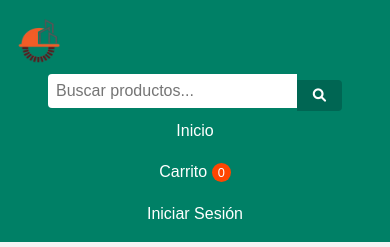
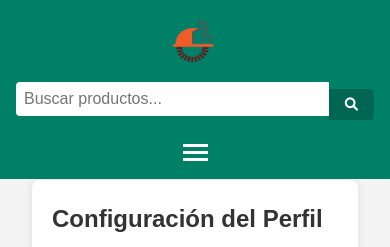
Before and after one commit to 0RLAND0-AV/DevsUp, a Django app: template sitioWeb/templates/ofertar.html in a window 390 px wide. Shown: the top 247 px of the page. Run offline with Django 5.2, Linux system fonts and the light colour scheme; the template is opened without the code that fills it, so the values that code supplies are empty; some libraries are stand-ins or nearby versions.

Commit message:
barra de navegacion fija

```diff
--- a/sitioWeb/static/barraNavegacion.css
+++ b/sitioWeb/static/barraNavegacion.css
@@ -1,10 +1,23 @@
 .navbar {
+    position: fixed;  /* Fija la barra en la parte superior */
+    top: 0;
+    left: 0;
+    width: 100%;  /* La barra ocupará todo el ancho */
     background-color: var(--primary-color);
     display: flex;
     justify-content: space-between;
     align-items: center;
     padding: 1rem;
     color: var(--white);
+    z-index: 1000;
+    flex-wrap: nowrap; /* Evita que los elementos salten a nuevas líneas */
+    overflow: hidden;  /* Asegura que no haya desbordamientos */
+}
+
+.logo {
+    display: flex;
+    align-items: center;
+    flex-shrink: 0;  /* Evita que el logo se reduzca */
 }
 
 .logo-img {
@@ -16,15 +29,16 @@
     display: flex;
     align-items: center;
     flex-grow: 1;
-    margin: 0 2rem;
+    margin: 0 1rem;
+    max-width: 500px;  /* Ajusta el ancho máximo del buscador */
+    min-width: 0;
 }
 
 .search-bar input {
     padding: 0.5rem;
     border: none;
     border-radius: 4px 0 0 4px;
-    width: 100%;
-    max-width: 400px;
+    width: 100%;  /* Ocupa todo el espacio disponible */
 }
 
 .search-bar button {
@@ -34,16 +48,20 @@
     color: var(--white);
     cursor: pointer;
     border-radius: 0 4px 4px 0;
+    flex-shrink: 0;  /* Evita que el botón se reduzca */
 }
 
 .nav-links {
     display: flex;
     gap: 1rem;
+    flex-wrap: nowrap; /* Los enlaces no deben saltar a nuevas líneas */
+    align-items: center;
 }
 
 .nav-link {
     color: var(--white);
     text-decoration: none;
+    white-space: nowrap;  /* Evita que los enlaces se partan en dos líneas */
 }
 
 .cart-count {
@@ -66,3 +84,34 @@
     margin: 2px 0;
     transition: 0.4s;
 }
+
+/* Responsive para pantallas pequeñas */
+@media (max-width: 450px) {
+    .navbar {
+        flex-direction: column;
+        align-items: center; /* Centra todos los elementos */
+    }
+
+    .logo {
+        margin-bottom: 1rem;
+    }
+
+    .search-bar {
+        width: 100%;
+        margin-bottom: 1rem;
+    }
+
+    .nav-links {
+        display: none;
+        flex-direction: column;
+        width: 100%;
+    }
+
+    .nav-links.active {
+        display: flex;
+    }
+
+    .hamburger {
+        display: flex;
+    }
+}
--- a/sitioWeb/static/script.js
+++ b/sitioWeb/static/hamburguesa.js
@@ -1,9 +1,8 @@
-document.addEventListener('DOMContentLoaded', function() {
+document.addEventListener('DOMContentLoaded', () => {
     const hamburger = document.getElementById('hamburger');
     const navLinks = document.getElementById('navLinks');
 
-    hamburger.addEventListener('click', function() {
+    hamburger.addEventListener('click', () => {
         navLinks.classList.toggle('active');
-        hamburger.classList.toggle('active');
     });
 });
--- a/sitioWeb/static/styles.css
+++ b/sitioWeb/static/styles.css
@@ -13,18 +13,32 @@
 }
 
 body {
+    margin: 0;  /* Evita cualquier margen predeterminado del navegador */
+    padding: 0; /* asdasd*/
     font-family: Arial, sans-serif;
     line-height: 1.6;
     color: var(--text-color);
     background-color: var(--background-color);
 }
 
-
+header {
+    position: fixed;
+    top: 0;
+    left: 0;
+    width: 100%;
+    background-color: var(--primary-color);
+    z-index: 1000;
+    padding: 1rem; /* Ajusta el padding según sea necesario */
+    display: flex;
+    justify-content: space-between;
+    align-items: center;
+}
 
 main {
     display: flex;
     padding: 2rem;
     gap: 2rem;
+    margin-top: 80px;  /* Ajusta según la altura de la barra */
 }
 
 
@@ -38,34 +52,8 @@ footer {
 }
 
 @media (max-width: 768px) {
-    .navbar {
-        flex-wrap: wrap;
-    }
-
-    .search-bar {
-        order: 1;
-        width: 100%;
-        margin: 1rem 0;
-    }
-
-    .nav-links {
-        display: none;
-        width: 100%;
-        flex-direction: column;
-        align-items: center;
-        order: 2;
-    }
-
-    .nav-links.active {
-        display: flex;
-    }
-
-    .hamburger {
-        display: flex;
-        order: 1;
-    }
-
     main {
+        padding-top: 100px;
         flex-direction: column;
     }
 }
--- a/sitioWeb/templates/base.html
+++ b/sitioWeb/templates/base.html
@@ -60,7 +60,7 @@
     </footer>
 
     <!-- Scripts -->
-    <script src="{% static 'script.js' %}"></script>
+    <script src="{% static 'hamburguesa.js' %}"></script>
     <script src="{% static 'login.js' %}"></script>
     <script src="{% static 'perfil.js' %}"></script>
 
```
